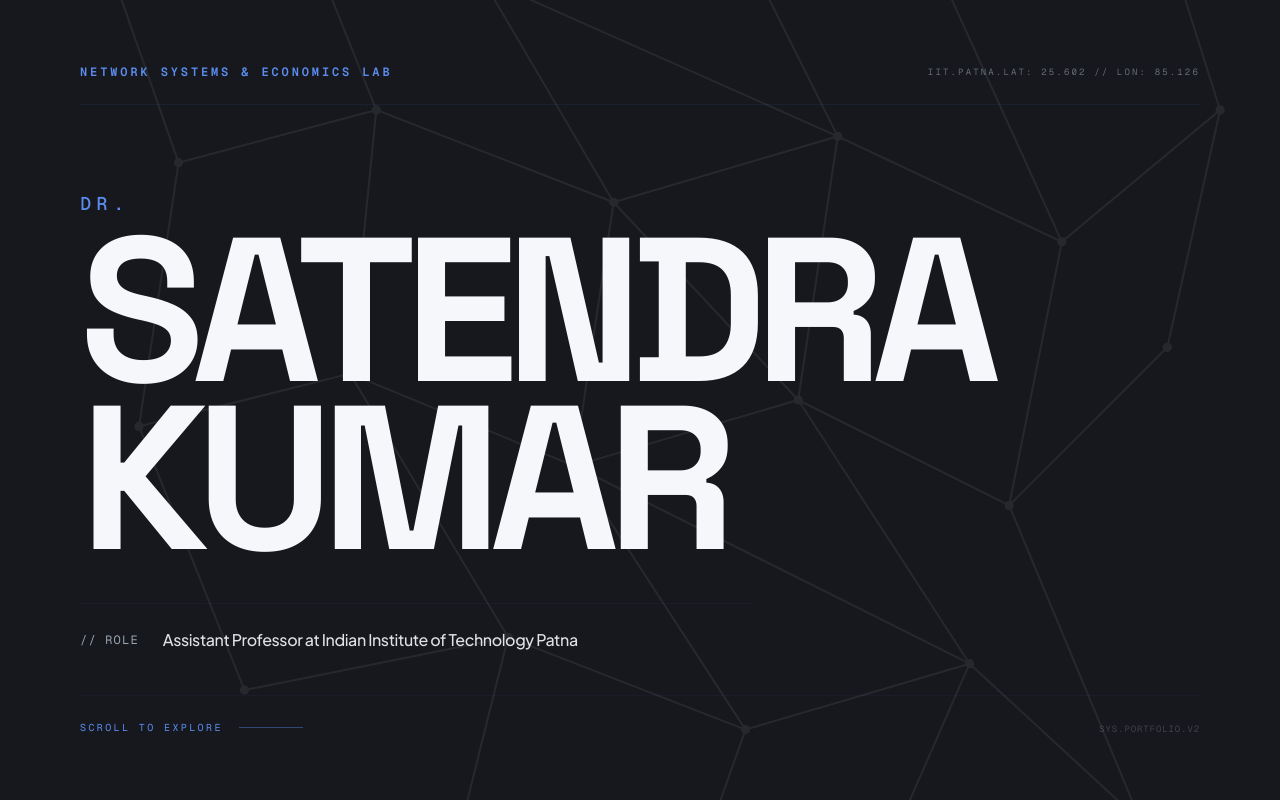
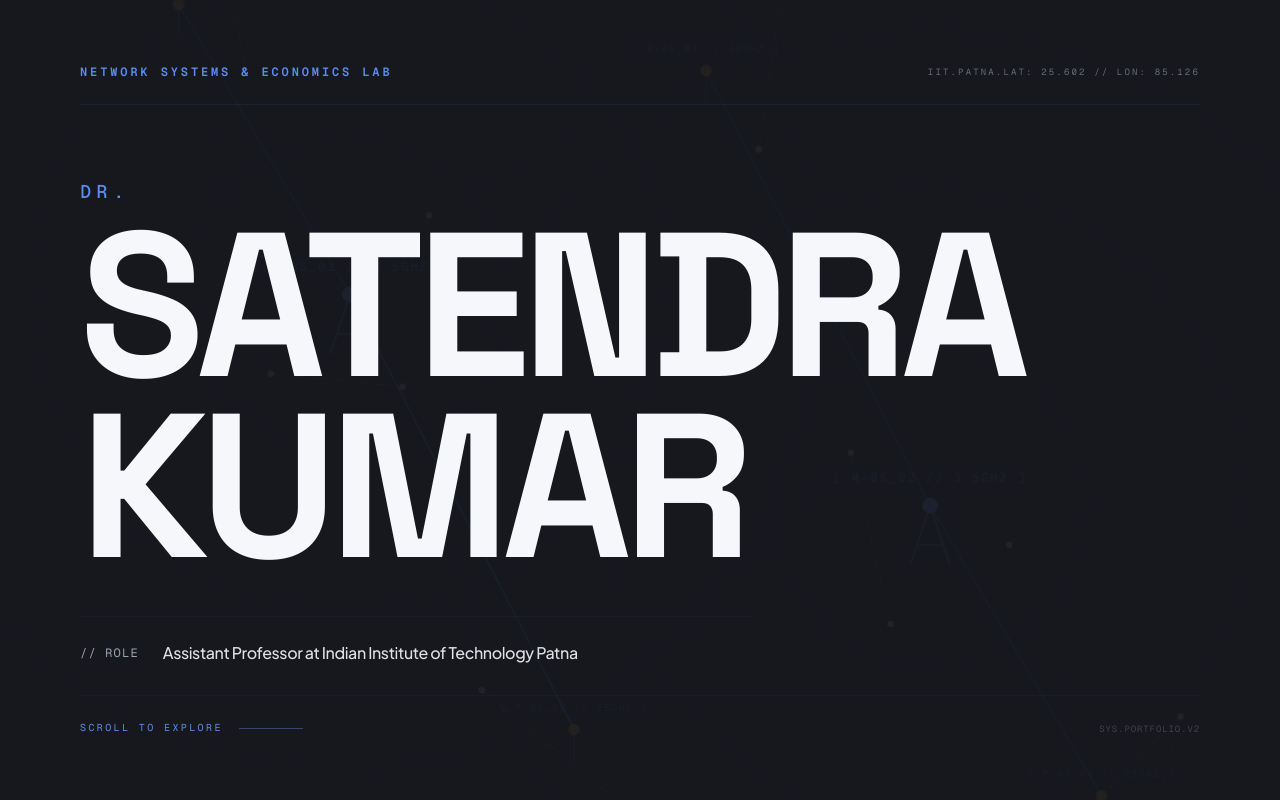
Before and after one commit to Man1ac-1773/deploy-iitp, a Next.js app: page / in a window 1280 px wide. Shown: the top 800 px of the page. Built offline with nearby package versions, Linux system fonts and the light colour scheme.

Commit message:
More fixes to typography, improving personalization according to professor

```diff
--- a/src/app/globals.css
+++ b/src/app/globals.css
@@ -22,7 +22,7 @@
 
 :root {
   --hero-name-size: clamp(4rem, 16vw, 16rem);
-  --hero-name-leading: 0.82;
+  --hero-name-leading: 0.88;
   --hero-progress: 0;
   --section-title-size: clamp(3rem, 8vw, 7rem);
   --background: #16181d;
--- a/src/components/sections/hero/editorial-hero.tsx
+++ b/src/components/sections/hero/editorial-hero.tsx
@@ -37,7 +37,7 @@ export function EditorialHero({ className }: EditorialHeroProps) {
         >
           <h1
             id="hero-heading"
-            className="hero-name text-balance font-bold tracking-[-0.06em] text-foreground uppercase leading-[var(--hero-name-leading)]"
+            className="hero-name text-balance font-bold tracking-[-0.04em] text-foreground uppercase leading-[var(--hero-name-leading)]"
           >
             <span className="mb-3 block font-mono text-[0.09em] font-medium tracking-[0.3em] text-accent uppercase sm:mb-4">
               {professor.honorific}
--- a/src/components/sections/profile-panel/profile-panel.tsx
+++ b/src/components/sections/profile-panel/profile-panel.tsx
@@ -38,7 +38,7 @@ export function ProfilePanel() {
           </div>
         </div>
 
-        <p className="max-w-md text-sm leading-relaxed text-muted-foreground sm:text-base font-light">
+        <p className="max-w-md text-sm leading-relaxed text-foreground/85 sm:text-base font-normal">
           {professor.bio}
         </p>
 
--- a/src/components/shared/media/network-background.tsx
+++ b/src/components/shared/media/network-background.tsx
@@ -3,80 +3,68 @@
 import { cn } from "@/lib/utils";
 import { useEffect, useRef } from "react";
 
-const NODES: ReadonlyArray<{ x: number; y: number }> = [
-  { x: 8, y: 12 },
-  { x: 22, y: 8 },
-  { x: 38, y: 18 },
-  { x: 55, y: 10 },
-  { x: 72, y: 16 },
-  { x: 88, y: 9 },
-  { x: 15, y: 32 },
-  { x: 30, y: 28 },
-  { x: 48, y: 35 },
-  { x: 65, y: 30 },
-  { x: 82, y: 38 },
-  { x: 94, y: 28 },
-  { x: 12, y: 52 },
-  { x: 28, y: 48 },
-  { x: 45, y: 55 },
-  { x: 62, y: 50 },
-  { x: 78, y: 58 },
-  { x: 90, y: 46 },
-  { x: 20, y: 72 },
-  { x: 40, y: 68 },
-  { x: 58, y: 75 },
-  { x: 75, y: 70 },
-  { x: 88, y: 82 },
-  { x: 35, y: 88 },
-  { x: 52, y: 92 },
-  { x: 68, y: 86 },
+// HetNet Architecture Nodes Definition
+const MACRO_CELLS = [
+  { id: "m-01", x: 28, y: 42, label: "[ M-BS_01 // 3.5GHz ]" },
+  { id: "m-02", x: 72, y: 58, label: "[ M-BS_02 // 3.5GHz ]" },
 ];
 
-const EDGES: ReadonlyArray<[number, number]> = [
-  [0, 1],
+const PICO_CELLS = [
+  { id: "p-01", x: 15, y: 20, label: "[ P-BS_01 // 28GHz ]" },
+  { id: "p-02", x: 45, y: 75, label: "[ P-BS_02 // 28GHz ]" },
+  { id: "p-03", x: 55, y: 25, label: "[ P-BS_03 // 28GHz ]" },
+  { id: "p-04", x: 85, y: 80, label: "[ P-BS_04 // 28GHz ]" },
+];
+
+// User Equipment (UE) clustered around cells
+const USER_DEVICES = [
+  // Clustered near Pico 1
+  { x: 9, y: 14 },
+  { x: 18, y: 11 },
+  { x: 20, y: 25 },
+  // Clustered near Pico 2
+  { x: 38, y: 72 },
+  { x: 49, y: 81 },
+  { x: 39, y: 82 },
+  // Clustered near Pico 3
+  { x: 51, y: 19 },
+  { x: 61, y: 17 },
+  { x: 59, y: 31 },
+  // Clustered near Pico 4
+  { x: 81, y: 84 },
+  { x: 91, y: 74 },
+  { x: 87, y: 89 },
+  // Clustered near Macro 1
+  { x: 22, y: 48 },
+  { x: 34, y: 36 },
+  { x: 32, y: 49 },
+  // Clustered near Macro 2
+  { x: 66, y: 54 },
+  { x: 78, y: 61 },
+  { x: 69, y: 67 },
+];
+
+// Backhaul control connections (Macro to Pico)
+const BACKHAUL_LINKS: ReadonlyArray<[number, number]> = [
+  [0, 0], // Macro 1 to Pico 1
+  [0, 1], // Macro 1 to Pico 2
+  [1, 2], // Macro 2 to Pico 3
+  [1, 3], // Macro 2 to Pico 4
+  [0, 1], // Inter-macro link
+];
+
+// Local device links (UE connections or D2D mesh)
+const D2D_LINKS: ReadonlyArray<[number, number]> = [
+  [0, 1], // Pico 1 cluster D2D
   [1, 2],
-  [2, 3],
-  [3, 4],
+  [3, 4], // Pico 2 cluster D2D
   [4, 5],
-  [0, 6],
-  [1, 7],
-  [2, 8],
-  [3, 9],
-  [4, 10],
-  [5, 11],
-  [6, 7],
+  [6, 7], // Pico 3 cluster D2D
   [7, 8],
-  [8, 9],
-  [9, 10],
+  [9, 10], // Pico 4 cluster D2D
   [10, 11],
-  [6, 12],
-  [7, 13],
-  [8, 14],
-  [9, 15],
-  [10, 16],
-  [11, 17],
-  [12, 13],
-  [13, 14],
-  [14, 15],
-  [15, 16],
-  [16, 17],
-  [12, 18],
-  [13, 19],
-  [14, 20],
-  [15, 21],
-  [16, 22],
-  [18, 19],
-  [19, 20],
-  [20, 21],
-  [21, 22],
-  [19, 23],
-  [20, 24],
-  [21, 25],
-  [23, 24],
-  [24, 25],
-  [2, 9],
-  [8, 15],
-  [14, 21],
+  [12, 14], // Macro 1 cluster D2D
+  [15, 17], // Macro 2 cluster D2D
 ];
 
 type NetworkBackgroundProps = {
@@ -89,8 +77,8 @@ export function NetworkBackground({ className }: NetworkBackgroundProps) {
   useEffect(() => {
     const handleMouseMove = (e: MouseEvent) => {
       if (!containerRef.current) return;
-      const xOffset = (e.clientX / (window.innerWidth || 1) - 0.5) * 1.5;
-      const yOffset = (e.clientY / (window.innerHeight || 1) - 0.5) * 1.5;
+      const xOffset = (e.clientX / (window.innerWidth || 1) - 0.5) * 1.8;
+      const yOffset = (e.clientY / (window.innerHeight || 1) - 0.5) * 1.8;
       containerRef.current.style.setProperty("--mouse-x-offset", `${xOffset.toFixed(3)}%`);
       containerRef.current.style.setProperty("--mouse-y-offset", `${yOffset.toFixed(3)}%`);
     };
@@ -108,42 +96,145 @@ export function NetworkBackground({ className }: NetworkBackgroundProps) {
         className,
       )}
     >
-      <div className="absolute inset-0 bg-[radial-gradient(ellipse_80%_60%_at_50%_40%,transparent_0%,var(--color-background)_72%)]" />
+      <div className="absolute inset-0 bg-[radial-gradient(ellipse_80%_60%_at_50%_40%,transparent_0%,var(--color-background)_78%)]" />
 
       <svg
-        className="absolute inset-0 size-full text-foreground opacity-[0.07] transition-transform duration-700 ease-out"
+        className="absolute inset-0 size-full text-accent opacity-[0.09] transition-transform duration-700 ease-out"
         preserveAspectRatio="xMidYMid slice"
         viewBox="0 0 100 100"
         style={{
           transform: "translate(var(--mouse-x-offset, 0%), var(--mouse-y-offset, 0%)) scale(1.03)",
         }}
       >
-        {EDGES.map(([from, to], index) => {
-          const start = NODES[from];
-          const end = NODES[to];
+        {/* Concentric RF wave propagation rings around Macro cells */}
+        {MACRO_CELLS.map((cell) => (
+          <g key={`rf-${cell.id}`} className="stroke-accent/15 stroke-[0.08] fill-none" strokeDasharray="1.5 1.5">
+            <circle cx={cell.x} cy={cell.y} r="12" />
+            <circle cx={cell.x} cy={cell.y} r="24" />
+            <circle cx={cell.x} cy={cell.y} r="36" />
+          </g>
+        ))}
 
+        {/* Backhaul Links (solid lines) */}
+        {BACKHAUL_LINKS.map(([from, to], i) => {
+          const start = MACRO_CELLS[from];
+          const end = PICO_CELLS[to];
           return (
             <line
-              key={`edge-${index}`}
+              key={`backhaul-${i}`}
               x1={start.x}
+              y1={start.y}
               x2={end.x}
-              y1={start.y}
               y2={end.y}
               stroke="currentColor"
-              strokeWidth="0.15"
+              strokeWidth="0.16"
+              className="text-accent/35"
             />
           );
         })}
 
-        {NODES.map((node, index) => (
-          <circle
-            key={`node-${index}`}
-            cx={node.x}
-            cy={node.y}
-            fill="currentColor"
-            r="0.35"
-          />
+        {/* Device-to-Device (D2D) mesh links (dashed, fine lines) */}
+        {D2D_LINKS.map(([from, to], i) => {
+          const start = USER_DEVICES[from];
+          const end = USER_DEVICES[to];
+          return (
+            <line
+              key={`d2d-${i}`}
+              x1={start.x}
+              y1={start.y}
+              x2={end.x}
+              y2={end.y}
+              stroke="currentColor"
+              strokeWidth="0.08"
+              strokeDasharray="1 0.6"
+              className="text-accent-warm/40"
+            />
+          );
+        })}
+
+        {/* Association links connecting UEs to base stations */}
+        {USER_DEVICES.map((ue, i) => {
+          // Associate user to closest Pico cell
+          let closestPico = PICO_CELLS[0];
+          let minDist = Infinity;
+          PICO_CELLS.forEach((pico) => {
+            const dist = Math.sqrt(Math.pow(ue.x - pico.x, 2) + Math.pow(ue.y - pico.y, 2));
+            if (dist < minDist) {
+              minDist = dist;
+              closestPico = pico;
+            }
+          });
+
+          return (
+            <line
+              key={`ue-link-${i}`}
+              x1={ue.x}
+              y1={ue.y}
+              x2={closestPico.x}
+              y2={closestPico.y}
+              stroke="currentColor"
+              strokeWidth="0.06"
+              strokeDasharray="0.5 0.5"
+              className="text-accent/20"
+            />
+          );
+        })}
+
+        {/* Macro Cell structures */}
+        {MACRO_CELLS.map((cell) => (
+          <g key={cell.id}>
+            {/* Base anchor tower structure */}
+            <path
+              d={`M ${cell.x} ${cell.y} L ${cell.x - 1.5} ${cell.y + 4.5} M ${cell.x} ${cell.y} L ${cell.x + 1.5} ${cell.y + 4.5} M ${cell.x - 1} ${cell.y + 3} L ${cell.x + 1} ${cell.y + 3}`}
+              stroke="currentColor"
+              strokeWidth="0.2"
+              fill="none"
+              className="text-accent/50"
+            />
+            {/* Central Macro antenna node */}
+            <circle cx={cell.x} cy={cell.y} r="0.6" fill="currentColor" />
+            <circle cx={cell.x} cy={cell.y} r="1.4" className="stroke-accent/30 stroke-[0.1] fill-none animate-pulse" />
+            {/* Labels */}
+            <text
+              x={cell.x}
+              y={cell.y - 1.8}
+              textAnchor="middle"
+              className="fill-accent/60 font-mono text-[1px] tracking-widest uppercase font-semibold select-none"
+            >
+              {cell.label}
+            </text>
+          </g>
         ))}
+
+        {/* Pico Cell structures */}
+        {PICO_CELLS.map((cell) => (
+          <g key={cell.id}>
+            {/* Small mast representation */}
+            <line x1={cell.x} y1={cell.y} x2={cell.x} y2={cell.y + 2.5} stroke="currentColor" strokeWidth="0.15" className="text-accent/40" />
+            <circle cx={cell.x} cy={cell.y} r="0.45" fill="currentColor" className="text-accent-warm/70" />
+            {/* Labels */}
+            <text
+              x={cell.x}
+              y={cell.y - 1.4}
+              textAnchor="middle"
+              className="fill-accent/50 font-mono text-[0.8px] tracking-widest uppercase font-semibold select-none"
+            >
+              {cell.label}
+            </text>
+          </g>
+        ))}
+
+        {/* User Devices (UE) */}
+        {USER_DEVICES.map((ue, i) => (
+          <circle key={`ue-${i}`} cx={ue.x} cy={ue.y} r="0.25" fill="currentColor" className="text-foreground/60" />
+        ))}
+
+        {/* Technical Blueprint Border Telemetry */}
+        <g className="fill-accent/30 font-mono text-[0.9px] tracking-widest uppercase select-none">
+          <text x="3" y="97">SYS.STATE: HETNET.TOPOLOGY.ACTIVE</text>
+          <text x="97" y="3" textAnchor="end">LATITUDE: 25.602 // LONGITUDE: 85.126</text>
+          <text x="97" y="97" textAnchor="end">BW: 400MHz // MODULATION: mmWave.QAM</text>
+        </g>
       </svg>
     </div>
   );
--- a/src/components/shared/typography/section-heading.tsx
+++ b/src/components/shared/typography/section-heading.tsx
@@ -18,7 +18,7 @@ export function SectionHeading({
       id={id}
       className={cn(
         "text-balance font-medium tracking-tight text-foreground",
-        Tag === "h1" && "text-4xl sm:text-5xl md:text-6xl lg:text-7xl",
+        Tag === "h1" && "text-[var(--hero-name-size)] leading-[var(--hero-name-leading)] tracking-[-0.04em] uppercase",
         Tag === "h2" && "text-[var(--section-title-size)] leading-[1.05] tracking-[-0.03em]",
         Tag === "h3" && "text-2xl sm:text-3xl",
         className,
```
